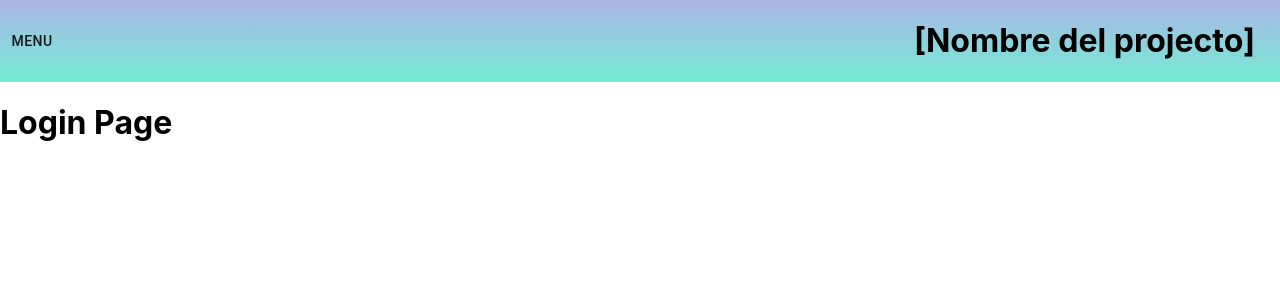
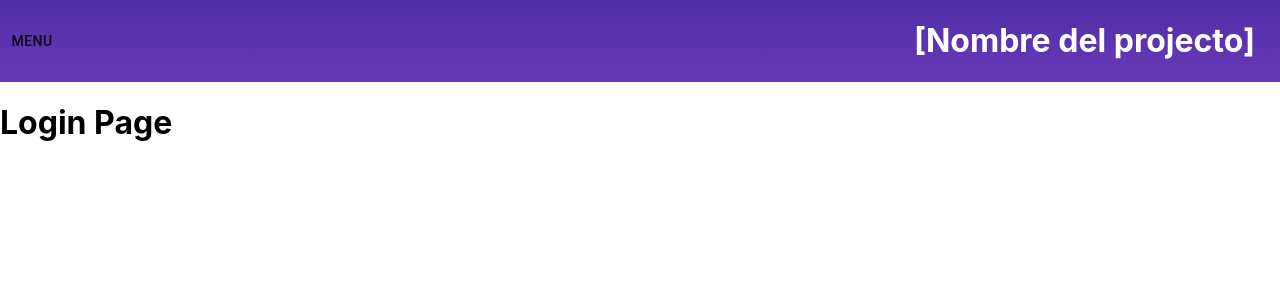
Before and after one commit to KevinTMtz/HackMTY2020, a React (Create React App) app in the folder blue-yonder-front/: page / in a window 1280 px wide. Shown: the top 300 px of the page. Built offline with nearby package versions, Linux system fonts and the light colour scheme.

Commit message:
Update Header.tsx

```diff
--- a/blue-yonder-front/src/components/Header.tsx
+++ b/blue-yonder-front/src/components/Header.tsx
@@ -6,9 +6,10 @@
   display: flex;
   align-items: center;
   justify-content: space-between;
-  background: #74ebd5;
-  background: -webkit-linear-gradient(to bottom, #ACB6E5, #74ebd5);
-  background: linear-gradient(to bottom, #ACB6E5, #74ebd5);
+  background: #673AB7;  /* fallback for old browsers */
+  background: -webkit-linear-gradient(to bottom, #512DA8, #673AB7);  /* Chrome 10-25, Safari 5.1-6 */
+  background: linear-gradient(to bottom, #512DA8, #673AB7); /* W3C, IE 10+/ Edge, Firefox 16+, Chrome 26+, Opera 12+, Safari 7+ */
+
 
 `;
 
@@ -18,6 +19,7 @@
     <h1
       style={{
         marginRight: '25px',
+        color: 'white',
       }}
     >
       [Nombre del projecto]
```
